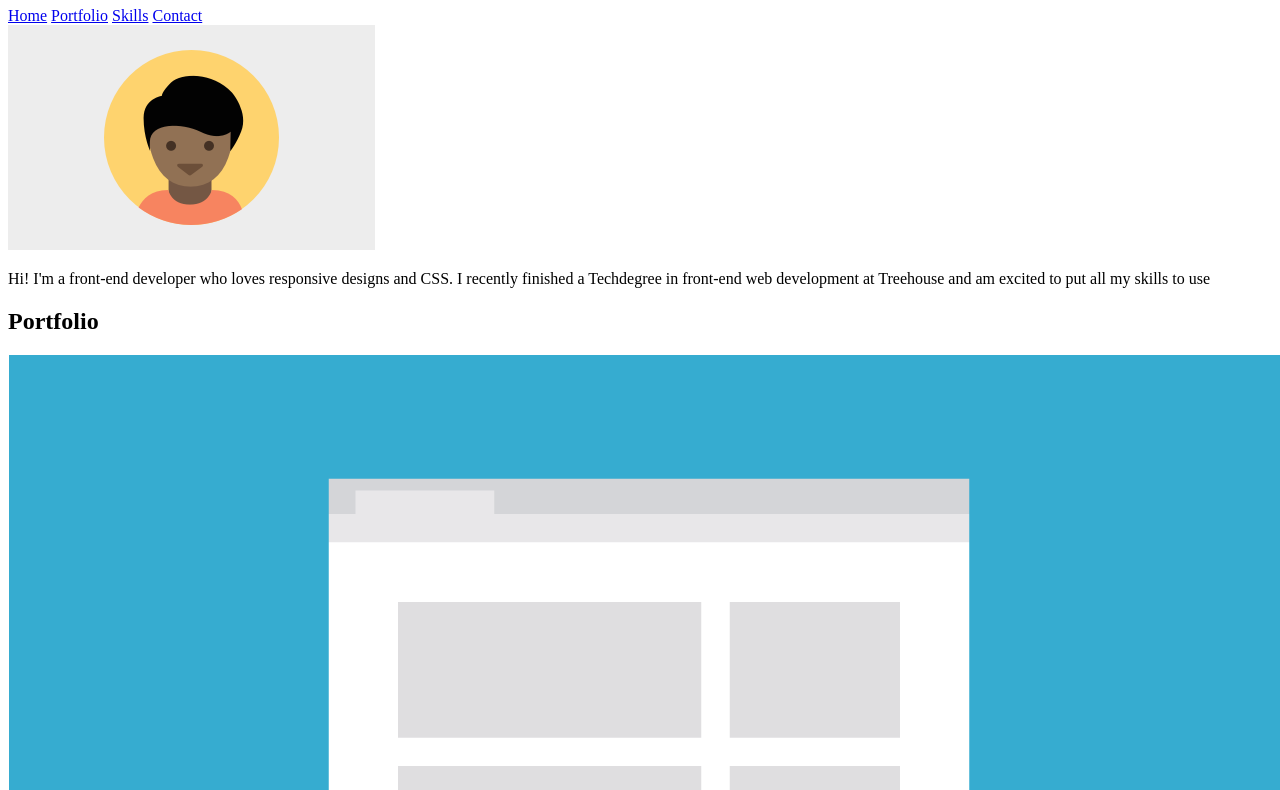
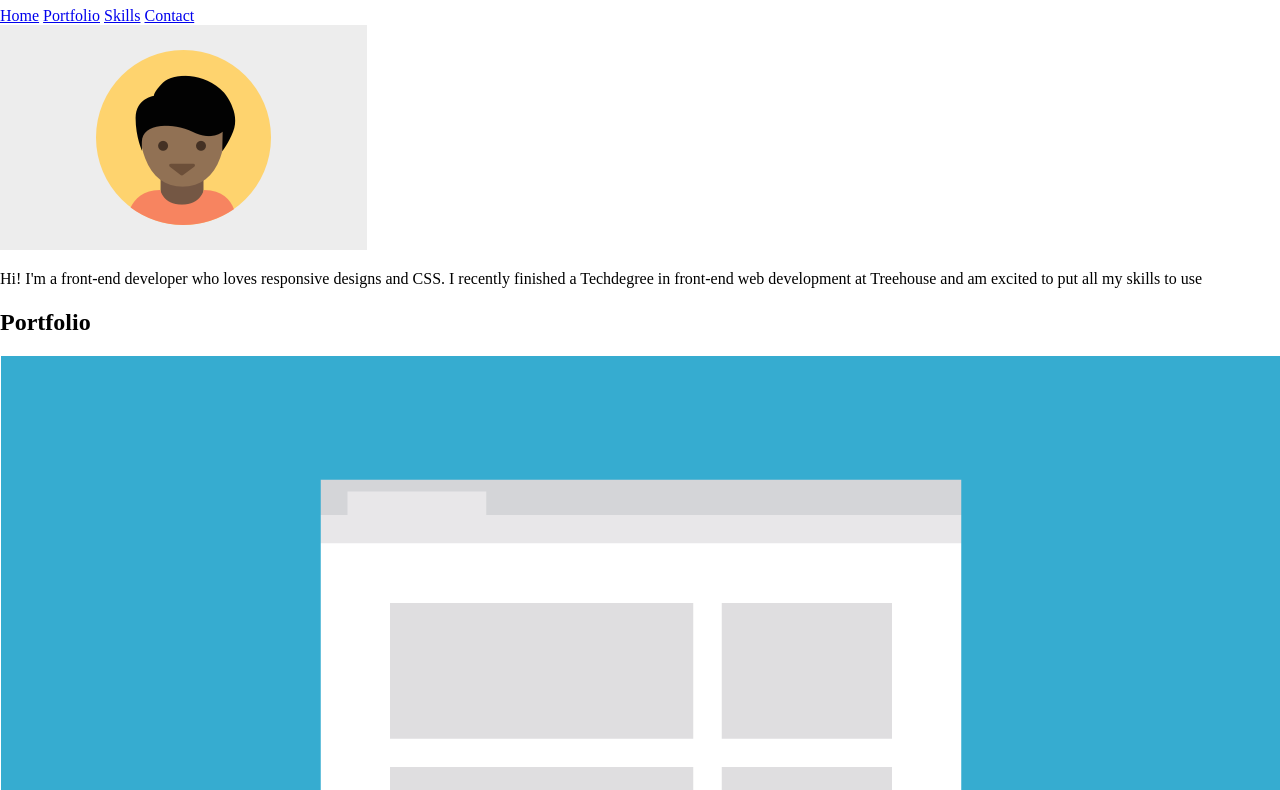
Before and after one commit to randyL78/responsive_layout_v2, a plain HTML site: page index.html in a window 1280 px wide. Shown: the part 73-863 px from the top of the page. Drawn offline with nearby package versions, Linux system fonts and the light colour scheme; files that its build step writes are made by us from their sources.

Commit message:
added main.css

```diff
--- a/index.html
+++ b/index.html
@@ -6,6 +6,26 @@
     <title>Responsive Layout for Student</title>
     <meta name="description" content="">
     <meta name="viewport" content="width=device-width, initial-scale=1">
+
+    <!-- browser CSS reset -->
+    <link rel="stylesheet" href="https://cdnjs.cloudflare.com/ajax/libs/normalize/8.0.0/normalize.min.css">
+
+    <!-- base styles and mobile layout styles -->
+    <link rel="stylesheet" href="main.css">
+
+    <!--
+        IMPORTANT: uncomment the type of styling you want to be visible o the page and make sure all others are commented out
+    -->
+
+    <!-- layout with floats -->
+
+    <!-- layout with inline-blocks-->
+
+    <!-- layout with flexbox -->
+
+    <!-- layout with CSS grid -->
+
+
   </head>
   <body>
    <header id="home">
```
Also changed, not shown: css/main.css (added, +9 -0 lines).
